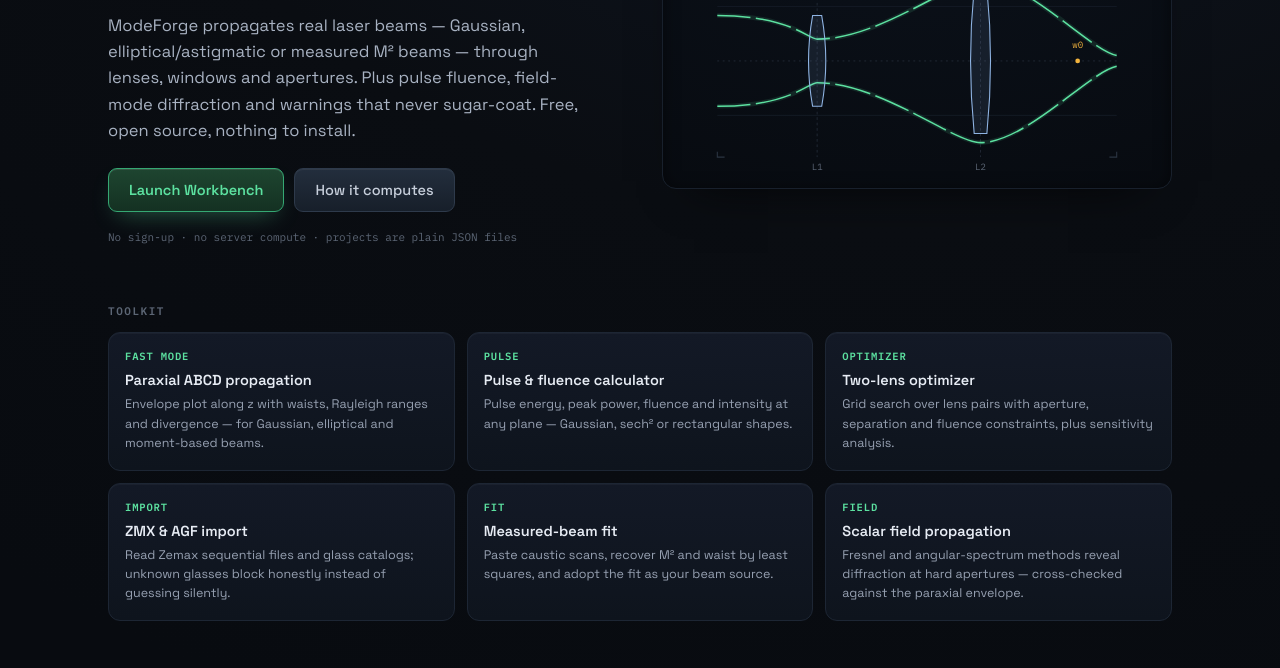
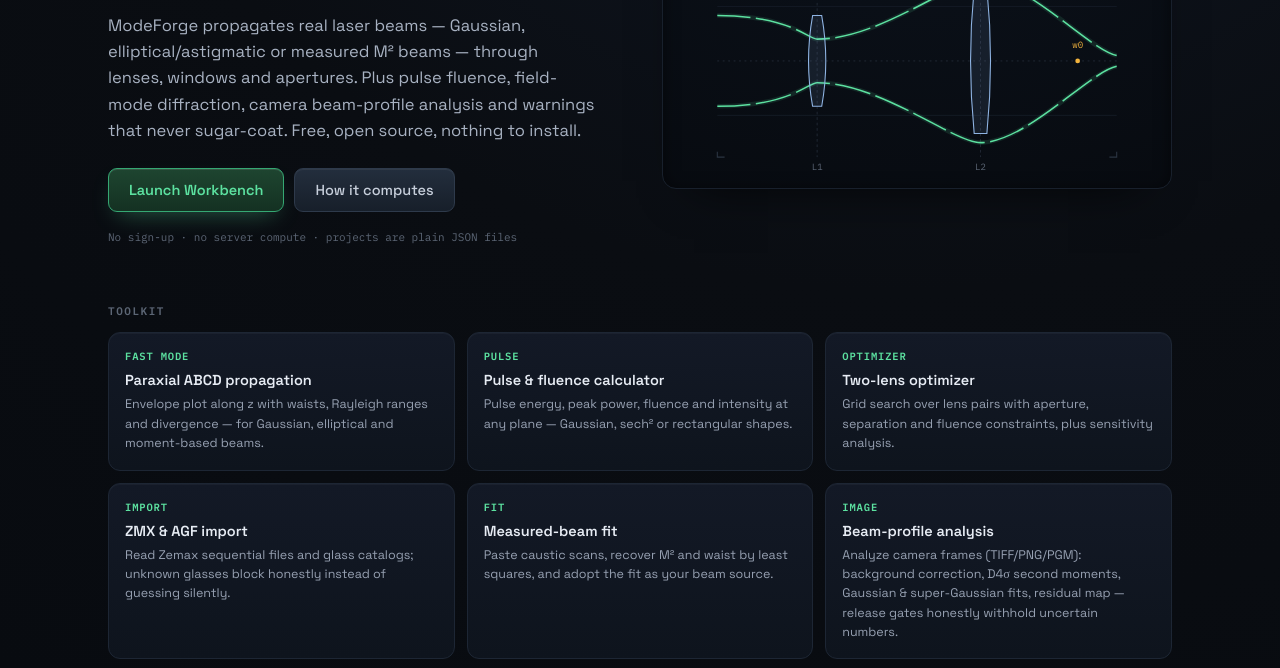
Before and after one commit to Einhornelchexe/ModeForge, a website with bundled scripts: page apps/web/index.html in a window 1280 px wide. Shown: the part 274-942 px from the top of the page. Built offline with nearby package versions, Linux system fonts and the light colour scheme.

Commit message:
Surface the beam-profile analyzer on the landing page and in licensing

```diff
--- a/apps/web/index.html
+++ b/apps/web/index.html
@@ -7,11 +7,11 @@
     <meta name="robots" content="index, follow" />
     <meta
       name="description"
-      content="Design Gaussian laser beamlines in the browser: paraxial ABCD propagation, pulse fluence, two-lens optimizer, ZMX/AGF import, M² beam fit, scalar field diffraction and camera beam-image analysis. Free & open source."
+      content="Design Gaussian laser beamlines in the browser: paraxial ABCD propagation, pulse fluence, two-lens optimizer, ZMX/AGF import, M² beam fit, scalar field diffraction — and a camera beam-profile analyzer with D4σ second moments, Gaussian &amp; super-Gaussian fits and honest release gates. Free &amp; open source."
     />
     <meta
       name="keywords"
-      content="ModeForge, laser beamline, Gaussian beam, ABCD matrix, beam propagation, laser optics, pulse fluence, scalar field propagation, M2 beam fit, beam profile analysis"
+      content="ModeForge, laser beamline, Gaussian beam, ABCD matrix, beam propagation, laser optics, pulse fluence, scalar field propagation, M2 beam fit, beam profile analysis, laser beam profiler, beam profiling software, D4 sigma beam width, second moment beam width, Gaussian beam fit, beam camera image analysis, Strahlprofil-Analyse"
     />
     <meta name="application-name" content="ModeForge" />
     <meta name="author" content="Rho-Labs" />
@@ -20,24 +20,24 @@
     <link rel="canonical" href="https://modeforge.rholabs.de/" />
     <meta property="og:type" content="website" />
     <meta property="og:site_name" content="ModeForge" />
-    <meta property="og:title" content="ModeForge — Open-source laser beamline designer" />
+    <meta property="og:title" content="ModeForge — Laser beamline designer &amp; beam profiler" />
     <meta
       property="og:description"
-      content="Honest paraxial optics in your browser. Warnings-first physics, validated against references, JSON project files."
+      content="Honest paraxial optics and camera beam-profile analysis in your browser. Warnings-first physics, validated against references, JSON project files."
     />
     <meta property="og:url" content="https://modeforge.rholabs.de/" />
     <meta property="og:image" content="https://modeforge.rholabs.de/og-card.jpg" />
     <meta property="og:image:width" content="1200" />
     <meta property="og:image:height" content="630" />
-    <meta property="og:image:alt" content="ModeForge - design laser beamlines in your browser with honest physics" />
+    <meta property="og:image:alt" content="ModeForge - design laser beamlines and analyze beam profiles in your browser with honest physics" />
     <meta name="twitter:card" content="summary_large_image" />
     <meta name="twitter:image" content="https://modeforge.rholabs.de/og-card.jpg" />
-    <meta name="twitter:title" content="ModeForge — Open-source laser beamline designer" />
+    <meta name="twitter:title" content="ModeForge — Laser beamline designer &amp; beam profiler" />
     <meta
       name="twitter:description"
-      content="Honest paraxial optics in your browser. Warnings-first physics, validated against references, JSON project files."
+      content="Honest paraxial optics and camera beam-profile analysis in your browser. Warnings-first physics, validated against references, JSON project files."
     />
-    <title>ModeForge — Open-source laser beamline designer</title>
+    <title>ModeForge — Laser beamline designer &amp; beam profiler</title>
     <script type="application/ld+json">
       {
         "@context": "https://schema.org",
--- a/apps/web/src/landing.ts
+++ b/apps/web/src/landing.ts
@@ -40,7 +40,7 @@
   heroTitle1: "Laser-Strahlengänge entwerfen —",
   heroTitle2: "mit ehrlicher Physik.",
   heroSub:
-    "ModeForge propagiert reale Laserstrahlen — Gauß, elliptisch/astigmatisch oder als gemessener M²-Strahl — durch Linsen, Fenster und Blenden. Dazu Puls-Fluenz, Beugung im Feld-Modus und Warnungen, die nichts beschönigen. Kostenlos, quelloffen, ohne Installation.",
+    "ModeForge propagiert reale Laserstrahlen — Gauß, elliptisch/astigmatisch oder als gemessener M²-Strahl — durch Linsen, Fenster und Blenden. Dazu Puls-Fluenz, Beugung im Feld-Modus, Kamera-Strahlprofil-Analyse und Warnungen, die nichts beschönigen. Kostenlos, quelloffen, ohne Installation.",
   ctaLaunch: "Workbench starten",
   ctaPhysics: "Wie es rechnet",
   heroNote: "Keine Anmeldung · keine Server-Berechnung · Projekte als JSON-Dateien",
@@ -64,6 +64,7 @@
     { k: "OPT", v: "Zweilinsen-Optimierer" },
     { k: "IMP", v: "ZMX/AGF-Import" },
     { k: "FIT", v: "Messstrahl-Fit (M²)" },
+    { k: "IMG", v: "Strahlprofil-Analyse" },
     { k: "FLD", v: "skalare Feldpropagation" },
   ],
   features: [
@@ -72,6 +73,7 @@
     { tag: "OPTIMIZER", title: "Zweilinsen-Optimierer", desc: "Gittersuche über Linsenpaare mit Apertur-, Abstands- und Fluenz-Randbedingungen plus Sensitivitätsanalyse." },
     { tag: "IMPORT", title: "ZMX- & AGF-Import", desc: "Zemax-Sequenzdateien und Glaskataloge einlesen; unbekannte Gläser blockieren ehrlich statt still zu raten." },
     { tag: "FIT", title: "Messstrahl-Fit", desc: "Kaustik-Messungen einfügen, M² und Taille per Least-Squares zurückgewinnen, direkt als Strahlquelle übernehmen." },
+    { tag: "IMAGE", title: "Strahlprofil-Analyse", desc: "Kamerabilder (TIFF/PNG/PGM) auswerten: Hintergrund-Korrektur, zweite Momente (D4σ), Gauß- & Super-Gauß-Fit, Residuen-Karte — Freigabe-Gates halten unsichere Zahlen ehrlich zurück." },
     { tag: "FIELD", title: "Skalare Feldpropagation", desc: "Fresnel- und Winkelspektrum-Methoden zeigen Beugung an harten Blenden — mit Kreuzcheck gegen die paraxiale Envelope." },
   ],
   principles: [
@@ -88,7 +90,7 @@
   heroTitle1: "Design laser beamlines —",
   heroTitle2: "with honest physics.",
   heroSub:
-    "ModeForge propagates real laser beams — Gaussian, elliptical/astigmatic or measured M² beams — through lenses, windows and apertures. Plus pulse fluence, field-mode diffraction and warnings that never sugar-coat. Free, open source, nothing to install.",
+    "ModeForge propagates real laser beams — Gaussian, elliptical/astigmatic or measured M² beams — through lenses, windows and apertures. Plus pulse fluence, field-mode diffraction, camera beam-profile analysis and warnings that never sugar-coat. Free, open source, nothing to install.",
   ctaLaunch: "Launch Workbench",
   ctaPhysics: "How it computes",
   heroNote: "No sign-up · no server compute · projects are plain JSON files",
@@ -112,6 +114,7 @@
     { k: "OPT", v: "two-lens optimizer" },
     { k: "IMP", v: "ZMX/AGF import" },
     { k: "FIT", v: "measured-beam fit (M²)" },
+    { k: "IMG", v: "beam-profile analysis" },
     { k: "FLD", v: "scalar field propagation" },
   ],
   features: [
@@ -120,6 +123,7 @@
     { tag: "OPTIMIZER", title: "Two-lens optimizer", desc: "Grid search over lens pairs with aperture, separation and fluence constraints, plus sensitivity analysis." },
     { tag: "IMPORT", title: "ZMX & AGF import", desc: "Read Zemax sequential files and glass catalogs; unknown glasses block honestly instead of guessing silently." },
     { tag: "FIT", title: "Measured-beam fit", desc: "Paste caustic scans, recover M² and waist by least squares, and adopt the fit as your beam source." },
+    { tag: "IMAGE", title: "Beam-profile analysis", desc: "Analyze camera frames (TIFF/PNG/PGM): background correction, D4σ second moments, Gaussian & super-Gaussian fits, residual map — release gates honestly withhold uncertain numbers." },
     { tag: "FIELD", title: "Scalar field propagation", desc: "Fresnel and angular-spectrum methods reveal diffraction at hard apertures — cross-checked against the paraxial envelope." },
   ],
   principles: [
--- a/package.json
+++ b/package.json
@@ -1,7 +1,7 @@
 {
   "name": "modeforge",
   "version": "2.0.0",
-  "license": "MIT",
+  "license": "SEE LICENSE IN LICENSING.md",
   "private": true,
   "type": "module",
   "description": "Browser-local laser beamline physics core and static ModeForge workbench.",
--- a/packages/api/package.json
+++ b/packages/api/package.json
@@ -1,6 +1,7 @@
 {
   "name": "@modeforge/api",
   "version": "0.0.0",
+  "license": "MIT",
   "type": "module",
   "private": true,
   "exports": {
--- a/packages/beams/package.json
+++ b/packages/beams/package.json
@@ -1,6 +1,7 @@
 {
   "name": "@modeforge/beams",
   "version": "0.0.0",
+  "license": "MIT",
   "type": "module",
   "exports": {
     ".": "./src/index.ts"
--- a/packages/catalog/package.json
+++ b/packages/catalog/package.json
@@ -1,6 +1,7 @@
 {
   "name": "@modeforge/catalog",
   "version": "0.0.0",
+  "license": "MIT",
   "type": "module",
   "private": true,
   "exports": {
--- a/packages/core/package.json
+++ b/packages/core/package.json
@@ -1,6 +1,7 @@
 {
   "name": "@modeforge/core",
   "version": "0.0.0",
+  "license": "MIT",
   "type": "module",
   "exports": {
     ".": "./src/index.ts"
--- a/packages/field/package.json
+++ b/packages/field/package.json
@@ -1,6 +1,7 @@
 {
   "name": "@modeforge/field",
   "version": "0.0.0",
+  "license": "MIT",
   "type": "module",
   "private": true,
   "exports": {
--- a/packages/materials/package.json
+++ b/packages/materials/package.json
@@ -1,6 +1,7 @@
 {
   "name": "@modeforge/materials",
   "version": "0.0.0",
+  "license": "MIT",
   "type": "module",
   "exports": {
     ".": "./src/index.ts"
--- a/packages/optics/package.json
+++ b/packages/optics/package.json
@@ -1,6 +1,7 @@
 {
   "name": "@modeforge/optics",
   "version": "0.0.0",
+  "license": "MIT",
   "type": "module",
   "exports": {
     ".": "./src/index.ts"
--- a/packages/optimizer/package.json
+++ b/packages/optimizer/package.json
@@ -1,6 +1,7 @@
 {
   "name": "@modeforge/optimizer",
   "version": "0.0.0",
+  "license": "MIT",
   "type": "module",
   "private": true,
   "exports": {
--- a/packages/pulses/package.json
+++ b/packages/pulses/package.json
@@ -1,6 +1,7 @@
 {
   "name": "@modeforge/pulses",
   "version": "0.0.0",
+  "license": "MIT",
   "type": "module",
   "exports": {
     ".": "./src/index.ts"
--- a/packages/validation/package.json
+++ b/packages/validation/package.json
@@ -1,6 +1,7 @@
 {
   "name": "@modeforge/validation",
   "version": "0.0.0",
+  "license": "MIT",
   "type": "module",
   "exports": {
     ".": "./src/index.ts"
```
Also changed, not shown: 1 other file.
